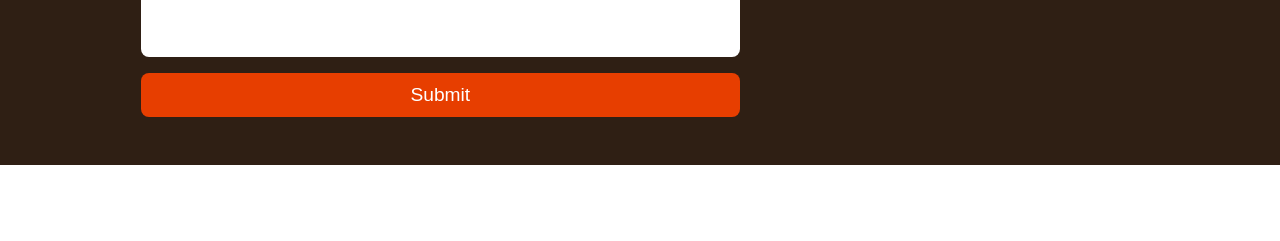
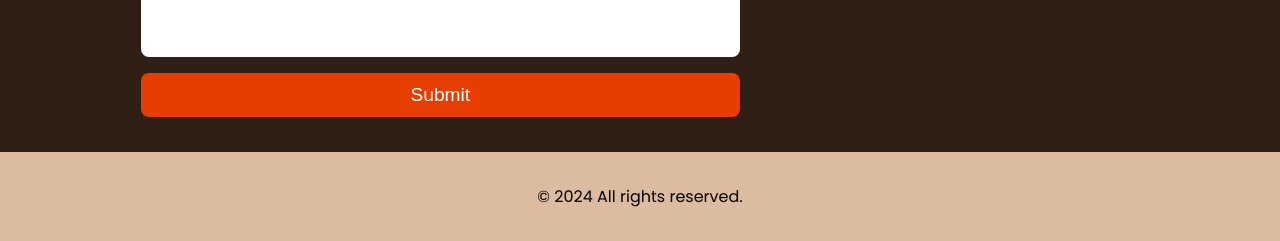
Before and after one commit to Gwolo-Julius/coffee-landing-page, a plain HTML site: page index.html in a window 1280 px wide. Shown: the part 1861-2102 px from the top of the page. Before the commit the page ends 2026 px from the top, so only its background shows below. Drawn offline with nearby package versions, Linux system fonts and the light colour scheme; files whose address does not match are found by name; a web font is replaced by a local one.

Commit message:
footer Done

```diff
--- a/assets/css/style.css
+++ b/assets/css/style.css
@@ -34,8 +34,12 @@
   --tran: 0.4s;
 }
 body {
+  position: relative;
   /* font-family: "Inter", sans-serif; */
   font-family: "Poppins", sans-serif;
+  min-height: 100%;
+  margin: 0;
+  padding-bottom: 4.75rem;
 }
 
 html {
@@ -354,6 +358,15 @@ textarea {
 .contact__details {
   margin-top: 2rem;
 }
+
+.footer {
+  padding: 2rem;
+  background-color: var(--secondary-clr);
+  text-align: center;
+  position: absolute;
+  width: 100%;
+  bottom: 0;
+}
 /* @@@@@@@@@@ Media Querries @@@@@@@@@@ */
 @media screen and (min-width: 800px) {
   .container {
@@ -428,7 +441,7 @@ textarea {
     column-gap: 5rem;
   }
 
-  .myDiv .coffee__form{
+  .myDiv .coffee__form {
     width: 60%;
   }
 }
--- a/index.html
+++ b/index.html
@@ -175,6 +175,10 @@
         </div>
       </div>
     </section>
+    <!-- @@@@@@@@@ Review Section @@@@@@@@@@ -->
+<footer class="footer">
+<span>&copy; 2024 All rights reserved.</span>
+</footer>
   </body>
   <!-- <script src="assets/js/swiper.min.js"></script> -->
   <script src="assets/js/swiper-bundle.min.js"></script>
```
